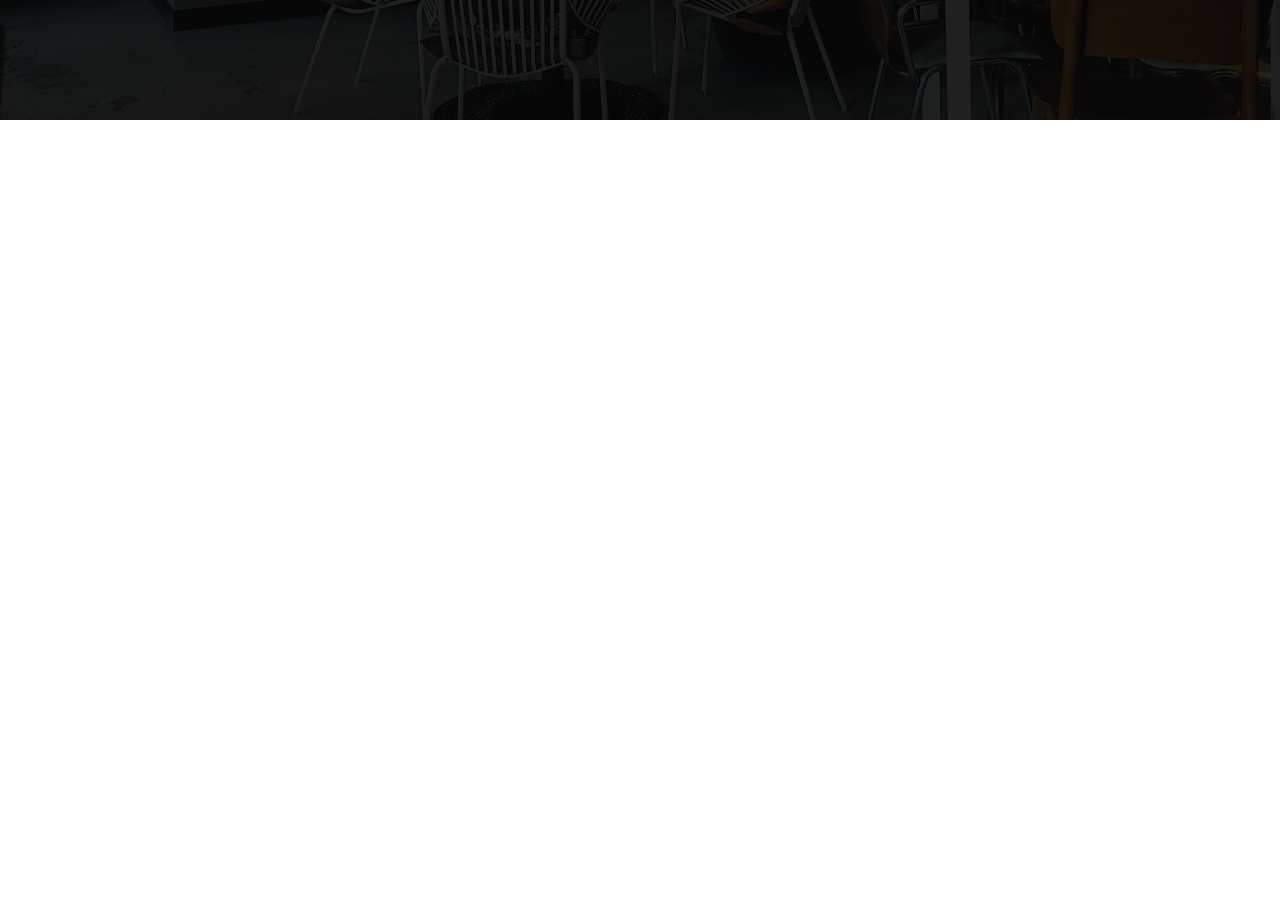
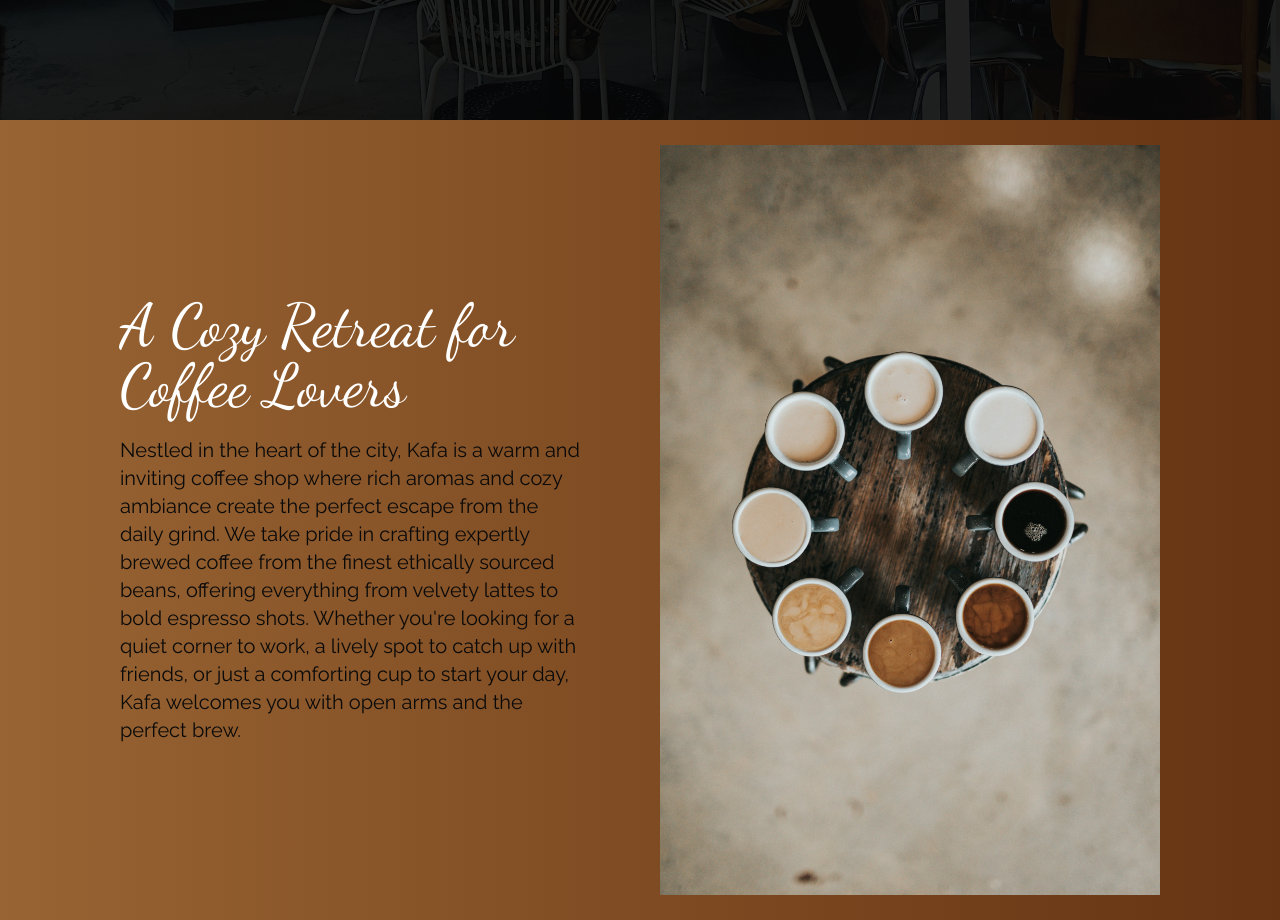
Before and after one commit to emirCo95/kafa_landing, a Next.js app: page / in a window 1280 px wide. Shown: the part 680-1600 px from the top of the page. Before the commit the page ends 800 px from the top, so only its background shows below. Built offline with nearby package versions, Linux system fonts and the light colour scheme.

Commit message:
create AboutSection

```diff
--- a/app/page.tsx
+++ b/app/page.tsx
@@ -1,11 +1,13 @@
+import AboutSection from '@/components/AboutSection';
 import Hero from '@/components/Hero';
 import Navbar from '@/components/Navbar';
 
 export default function Home() {
   return (
-    <div className={`h-screen relative flex flex-col`}>
+    <div className={`h-auto relative flex flex-col`}>
       <Navbar />
       <Hero />
+      <AboutSection />
     </div>
   );
 }
--- /dev/null
+++ b/components/AboutSection.tsx
@@ -0,0 +1,42 @@
+import { Dancing_Script, Raleway } from 'next/font/google';
+import Image from 'next/image';
+import about from '@/public/about.jpg';
+
+const d_script = Dancing_Script({
+  weight: ['400'],
+  subsets: ['latin'],
+});
+
+const raleway = Raleway({
+  weight: ['400'],
+  subsets: ['latin'],
+});
+
+const AboutSection = () => {
+  return (
+    <div className="w-full h-screen flex justify-center items-center gap-10 bg-gradient-to-r from-[#986433] to-[#663413]">
+      <div className="w-[500px] p-5 flex flex-col gap-5">
+        <span
+          className={`${d_script.className} antialiased text-6xl text-white`}
+        >
+          A Cozy Retreat for Coffee Lovers
+        </span>
+        <p className={`${raleway.className} antialiased text-xl`}>
+          Nestled in the heart of the city, Kafa is a warm and inviting coffee
+          shop where rich aromas and cozy ambiance create the perfect escape
+          from the daily grind. We take pride in crafting expertly brewed coffee
+          from the finest ethically sourced beans, offering everything from
+          velvety lattes to bold espresso shots. Whether you&apos;re looking for
+          a quiet corner to work, a lively spot to catch up with friends, or
+          just a comforting cup to start your day, Kafa welcomes you with open
+          arms and the perfect brew.
+        </p>
+      </div>
+      <div className="p-5">
+        <Image src={about} alt="about" width={500} height={1000} />{' '}
+      </div>
+    </div>
+  );
+};
+
+export default AboutSection;
--- a/components/MenuItem.tsx
+++ /dev/null
@@ -1,29 +0,0 @@
-import {
-  Card,
-  CardContent,
-  CardDescription,
-  CardFooter,
-  CardHeader,
-  CardTitle,
-} from '@/components/ui/card';
-
-const MenuItem = () => {
-  return (
-    <div>
-      <Card>
-        <CardHeader>
-          <CardTitle>Card Title</CardTitle>
-          <CardDescription>Card Description</CardDescription>
-        </CardHeader>
-        <CardContent>
-          <p>Card Content</p>
-        </CardContent>
-        <CardFooter>
-          <p>Card Footer</p>
-        </CardFooter>
-      </Card>
-    </div>
-  );
-};
-
-export default MenuItem;
--- a/components/Navbar.tsx
+++ b/components/Navbar.tsx
@@ -25,13 +25,9 @@ const links = [
     to: '/bakery',
     label: 'BAKERY',
   },
+
   {
     id: 4,
-    to: '/shop',
-    label: 'SHOP',
-  },
-  {
-    id: 5,
     to: '/about',
     label: 'ABOUT',
   },
--- a/package.json
+++ b/package.json
@@ -12,6 +12,7 @@
     "class-variance-authority": "^0.7.1",
     "clsx": "^2.1.1",
     "lucide-react": "^0.479.0",
+    "motion": "^12.5.0",
     "next": "15.2.2",
     "react": "^19.0.0",
     "react-dom": "^19.0.0",
```
Also changed, not shown: public/about.jpg (renamed from public/hero-2.jpg), 1 other file (tests, documents, lock files or other folders).
